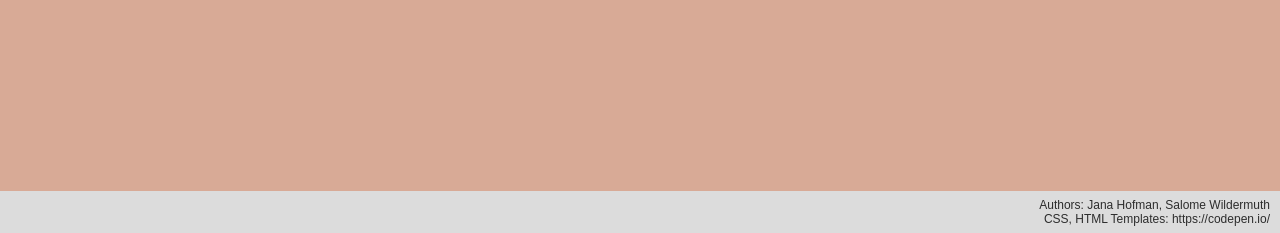
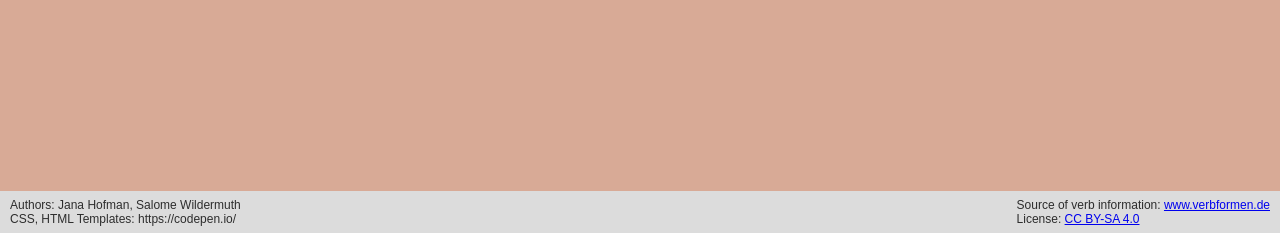
Before and after one commit to salwil/verbforms_generator, a Flask app: template src/application/application/templates/verbforms_generator.html in a window 1280 px wide. Shown: the part 567-800 px from the top of the page. Run offline with Flask 3, Linux system fonts and the light colour scheme; the template is opened without the code that fills it: values that come from a table or form of the project are taken from there, others are empty.

Commit message:
add license and verb data source to footer

```diff
--- a/src/application/application/static/stylesheets/stylesheet.css
+++ b/src/application/application/static/stylesheets/stylesheet.css
@@ -95,6 +95,12 @@ body {
   justify-content: space-between;
   margin: 10px 0;
 }
+
+.set {
+  display: flex;
+  justify-content: space-between;
+}
+
 .right-container input {
   border: 1px solid rgba(0, 0, 0, 0.1);
   border-radius: 4px;
@@ -256,7 +262,7 @@ body {
   border: 1px solid rgba(0, 0, 0, 0.1);
 }
 
-.authors {
+.impressum {
   position:absolute;
   width:100%;
   bottom:0;
--- a/src/application/application/templates/verbforms_generator.html
+++ b/src/application/application/templates/verbforms_generator.html
@@ -109,9 +109,18 @@
     </div>
 </div>
 </body>
-<div class="authors">
+<div class="impressum">
     <footer>
-        Authors: Jana Hofman, Salome Wildermuth <br> CSS, HTML Templates: https://codepen.io/
+        <div class='set'>
+            <div class='author' align="left">
+                Authors: Jana Hofman, Salome Wildermuth <br> CSS, HTML Templates: https://codepen.io/
+            </div>
+            <div class='source' align="left">
+                Source of verb information:
+                <a href="https://www.verbformen.de/">www.verbformen.de</a>
+                <br> License: <a href="https://creativecommons.org/licenses/by-sa/4.0">CC BY-SA 4.0</a>
+            </div>
+        </div>
     </footer>
 </div>
 </html>
--- a/src/verbforms_generation/verbforms_generation/csv_file.py
+++ b/src/verbforms_generation/verbforms_generation/csv_file.py
@@ -8,6 +8,7 @@ Computer-assisted language learning: verbforms list generation
 Jana Hofmann, Salome Wildermuth
 Matrikel-Nr: 17-709-361, 10-289-544
 University of Zurich
+
 Institute for Computational Linguistics
 
 - all that is needed for the csv file handling
```
Also changed, not shown: src/application/application/templates/welcome.html (+11 -2 lines).
